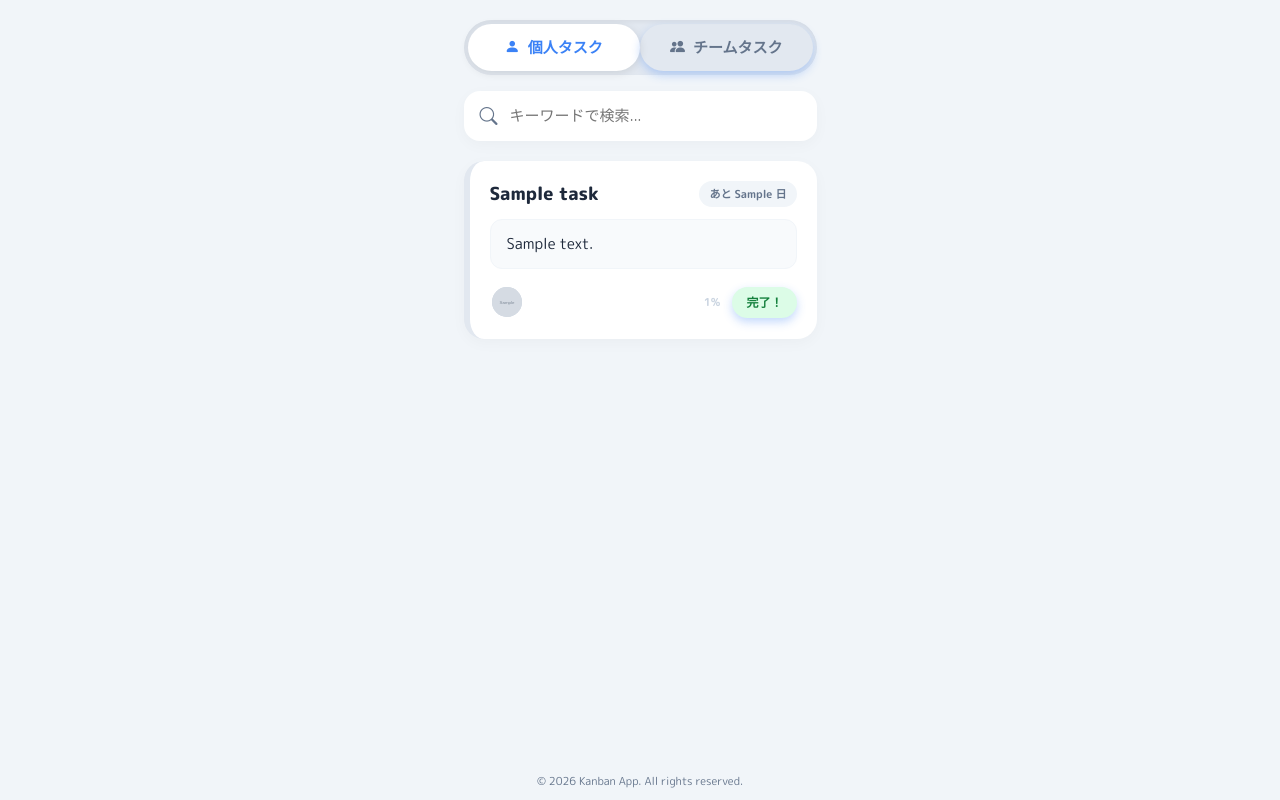
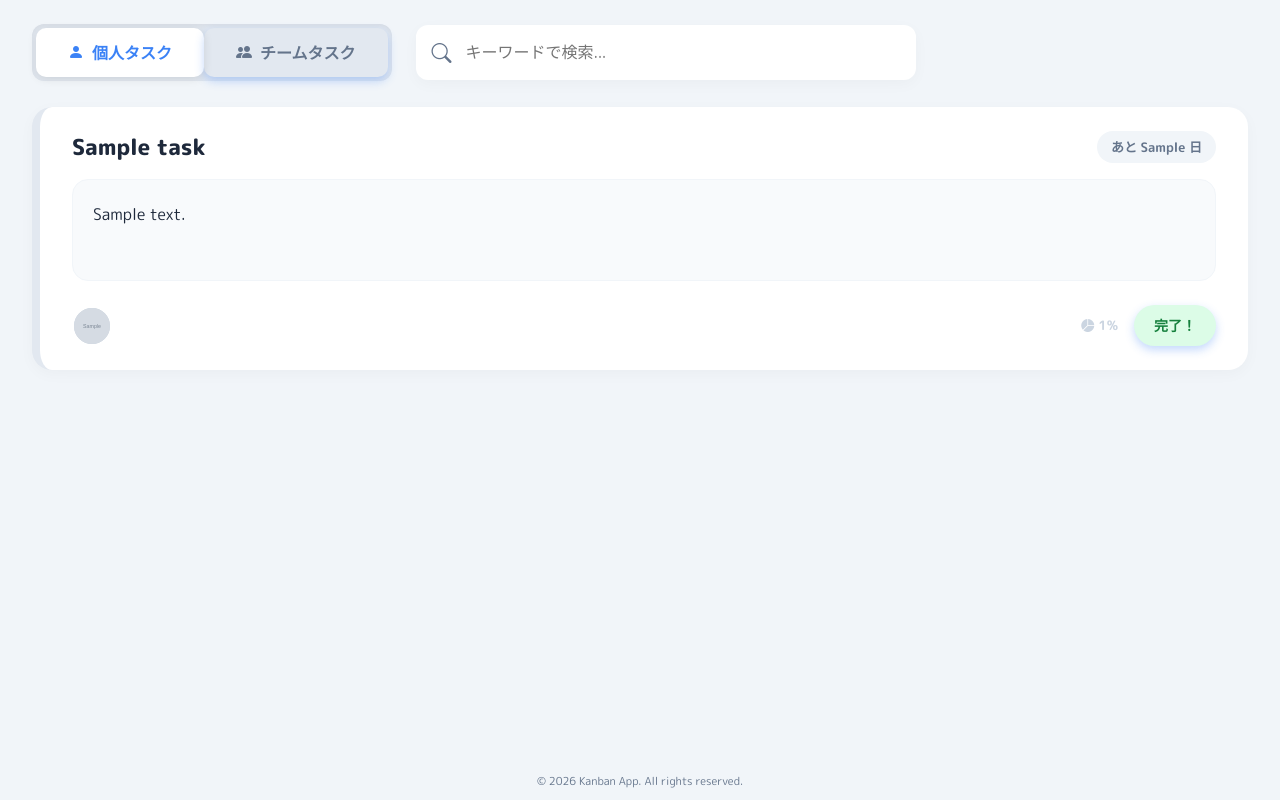
Before and after one commit to HJ-jyo/practice-webapp, a Django app: template tasks/templates/tasks/board.html in a window 1280 px wide. Run offline with Django 3.2, Linux system fonts and the light colour scheme; the template is opened without the code that fills it: most values are stand-ins (such as "Sample title", 1, 10 or a date in 2020); grey boxes marked "Sample" are stand-in pictures.

Commit message:
修正：視覚的要素をアップデート

```diff
--- a/tasks/templates/tasks/board.html
+++ b/tasks/templates/tasks/board.html
@@ -4,44 +4,50 @@
 <style>
     /* === レイアウト構成 === */
     .p-board-container {
-        max-width: 900px;
+        /* ★修正: PCでは幅制限をほぼ無くし、画面いっぱいに使う */
+        width: 100%;
+        max-width: 1600px; /* 超巨大モニタ用の上限のみ設定 */
         margin: 0 auto;
-        height: 100vh; /* 画面いっぱいの高さ */
+        height: 100vh;
         display: flex;
         flex-direction: column;
         box-sizing: border-box;
-        overflow: hidden; /* 全体スクロールは禁止（リストだけスクロールさせる） */
+        overflow: hidden;
     }
 
-    /* === 固定ヘッダーエリア (スイッチ & 検索) === */
+    /* === 固定ヘッダーエリア === */
     .board-header {
-        padding: 20px 16px 10px;
-        background: var(--main-bg); /* 背景色と同じにして透けないように */
-        flex-shrink: 0; /* 縮まないように */
+        padding: 24px 32px 16px; /* 余白を大きく */
+        background: var(--main-bg);
+        flex-shrink: 0;
         z-index: 10;
+        /* 横並びレイアウト (PC向け) */
+        display: flex;
+        align-items: center;
+        gap: 24px;
     }
 
-    /* 個人/チーム 切り替えスイッチ */
+    /* 個人/チーム 切り替えスイッチ (PC版は横幅を固定せず大きく) */
     .view-selector {
         display: flex;
         background: #e2e8f0;
-        border-radius: 50px;
+        border-radius: 12px;
         padding: 4px;
-        margin-bottom: 16px;
         box-shadow: inset 0 2px 4px rgba(0,0,0,0.05);
+        flex-shrink: 0; /* 縮ませない */
     }
     .selector-btn {
-        flex: 1;
-        padding: 12px 0;
-        border-radius: 40px;
+        padding: 12px 32px; /* ボタンのクリック範囲を拡大 */
+        border-radius: 10px;
         border: none;
         background: transparent;
         color: var(--text-sub);
         font-weight: 800;
-        font-size: 15px;
+        font-size: 16px; /* 文字サイズUP */
         cursor: pointer;
         transition: 0.2s;
-        display: flex; align-items: center; justify-content: center; gap: 8px;
+        display: flex; align-items: center; gap: 8px;
+        white-space: nowrap;
     }
     .selector-btn.active {
         background: white;
@@ -49,14 +55,19 @@
         box-shadow: 0 2px 10px rgba(0,0,0,0.1);
     }
 
-    /* 検索バー */
-    .search-form { position: relative; width: 100%; }
+    /* 検索バー (PC版は大きく) */
+    .search-form {
+        position: relative;
+        flex: 1; /* 残りの幅を使う */
+        max-width: 500px; /* 広がりすぎないように */
+    }
     .search-form input {
-        width: 100%; padding: 12px 16px 12px 44px;
-        border-radius: 16px; border: 2px solid white;
+        width: 100%; padding: 14px 20px 14px 48px; /* パディング拡大 */
+        border-radius: 12px; border: 2px solid white;
         background: white;
         box-shadow: 0 4px 15px rgba(0,0,0,0.03);
-        font-size: 15px; transition: 0.2s;
+        font-size: 16px; /* 文字サイズUP */
+        transition: 0.2s;
     }
     .search-form input:focus {
         border-color: var(--accent-color);
@@ -64,103 +75,128 @@
     }
     .search-form i {
         position: absolute; left: 16px; top: 50%; transform: translateY(-50%);
-        color: var(--text-sub); font-size: 18px;
+        color: var(--text-sub); font-size: 20px;
     }
 
     /* === スクロールエリア (タスクリスト) === */
     .task-scroll-area {
-        flex: 1; /* 残りの高さを全て使う */
-        overflow-y: auto; /* 縦スクロール */
-        padding: 10px 16px 100px; /* 下部はスマホナビ用に余白 */
-        -webkit-overflow-scrolling: touch; /* スマホで滑らかに */
+        flex: 1;
+        overflow-y: auto;
+        padding: 10px 32px 100px; /* 左右の余白を大きく確保 */
+        -webkit-overflow-scrolling: touch;
     }
 
-    /* スクロールバーのデザイン (Chrome/Safari) */
-    .task-scroll-area::-webkit-scrollbar { width: 6px; }
+    .task-scroll-area::-webkit-scrollbar { width: 8px; }
     .task-scroll-area::-webkit-scrollbar-thumb { background: #cbd5e1; border-radius: 10px; }
 
-    /* === タスクカードのデザイン === */
+    /* === ★タスクカードのデザイン (大幅サイズアップ) === */
     .c-task-row {
         background: white;
         border-radius: 20px;
-        padding: 20px;
-        margin-bottom: 20px;
+        padding: 24px 32px; /* パディングを拡大 */
+        margin-bottom: 24px; /* カード間の隙間を拡大 */
         box-shadow: 0 4px 15px rgba(0,0,0,0.03);
-        border-left: 6px solid #e2e8f0;
-        display: flex; flex-direction: column; gap: 12px;
+        border-left: 8px solid #e2e8f0; /* 左線を太く */
+        display: flex; flex-direction: column; gap: 16px; /* 要素間隔を拡大 */
         cursor: pointer;
         transition: transform 0.2s;
-        position: relative;
+        min-height: 160px; /* ★最小の高さを確保して潰れないようにする */
     }
-    .c-task-row:active { transform: scale(0.98); }
+    .c-task-row:hover { transform: translateY(-2px); box-shadow: 0 8px 25px rgba(0,0,0,0.08); }
 
     /* 緊急度カラー */
-    .urgency-red { border-left-color: #ef4444; background: linear-gradient(to right, #fff5f5, white 20%); }
-    .urgency-yellow { border-left-color: #f59e0b; background: linear-gradient(to right, #fffbeb, white 20%); }
+    .urgency-red { border-left-color: #ef4444; background: linear-gradient(to right, #fff5f5, white 15%); }
+    .urgency-yellow { border-left-color: #f59e0b; background: linear-gradient(to right, #fffbeb, white 15%); }
     .urgency-green { border-left-color: #10b981; }
 
-    /* ヘッダー: タイトル */
+    /* 上段: タイトルと期限 */
     .row-header {
         display: flex; justify-content: space-between; align-items: center;
     }
-    .task-title { font-size: 18px; font-weight: 800; color: var(--text-main); line-height: 1.4; }
+    .task-title {
+        font-size: 22px; /* ★フォントサイズ大幅UP */
+        font-weight: 800; color: var(--text-main); line-height: 1.4;
+    }
 
-    /* 期限バッジ */
     .due-badge {
-        font-size: 11px; font-weight: 700; padding: 4px 10px; border-radius: 50px;
-        background: #f1f5f9; color: var(--text-sub); display: flex; align-items: center; gap: 4px;
+        font-size: 13px; font-weight: 700; padding: 6px 14px; border-radius: 50px;
+        background: #f1f5f9; color: var(--text-sub); display: flex; align-items: center; gap: 6px;
         white-space: nowrap;
     }
     .due-alert { background: #fee2e2; color: #ef4444; }
 
-    /* ★メイン: 詳細文 (見やすく改良) */
+    /* 中段: 詳細ボックス */
     .task-desc-box {
         background: #f8fafc;
-        border-radius: 12px;
-        padding: 12px 16px;
-        font-size: 15px; /* 文字サイズUP */
+        border-radius: 16px;
+        padding: 20px; /* 余白拡大 */
+        font-size: 16px; /* 文字サイズUP */
         color: var(--text-main);
-        line-height: 1.6;
+        line-height: 1.8; /* 行間を広げて読みやすく */
         border: 1px solid #f1f5f9;
+        min-height: 60px; /* 空でも高さを確保 */
 
-        /* 3行表示制限 + 末尾省略 */
+        /* 3行制限 */
         display: -webkit-box;
         -webkit-line-clamp: 3;
         -webkit-box-orient: vertical;
         overflow: hidden;
     }
-    /* 詳細がない場合のプレースホルダー */
-    .no-desc { color: #94a3b8; font-style: italic; font-size: 13px; }
+    .no-desc { color: #94a3b8; font-style: italic; }
 
-    /* フッター: メンバーとおまけ% */
+    /* 下段: フッター */
     .row-footer {
         display: flex; justify-content: space-between; align-items: center;
-        margin-top: 4px;
+        margin-top: 8px;
     }
 
     .member-stack { display: flex; align-items: center; }
     .member-avatar {
-        width: 30px; height: 30px; border-radius: 50%; border: 2px solid white;
+        width: 36px; height: 36px; /* アイコンサイズ拡大 */
+        border-radius: 50%; border: 2px solid white;
         margin-right: -10px; background: #cbd5e1;
         display: flex; align-items: center; justify-content: center;
-        font-size: 10px; color: white; font-weight: bold; overflow: hidden;
+        font-size: 12px; color: white; font-weight: bold; overflow: hidden;
     }
     .member-avatar img { width: 100%; height: 100%; object-fit: cover; }
 
     .progress-mini {
-        font-size: 11px; font-weight: 700; color: #cbd5e1;
-        display: flex; align-items: center; gap: 4px;
+        font-size: 13px; font-weight: 700; color: #cbd5e1;
+        display: flex; align-items: center; gap: 4px; margin-right: 16px;
     }
 
-    /* ステータス変更ボタン (自分用) */
+    /* 自分のステータスボタン */
     .my-status-btn {
-        padding: 6px 14px; border-radius: 50px; font-size: 12px; font-weight: 700;
+        padding: 10px 20px; /* ボタンサイズ拡大 */
+        border-radius: 50px; font-size: 14px; font-weight: 700;
         border: none; cursor: pointer; transition: 0.2s;
     }
     .btn-todo { background: #f1f5f9; color: #64748b; }
     .btn-doing { background: #fef3c7; color: #d97706; }
     .btn-done { background: #dcfce7; color: #15803d; }
 
+    /* === スマホ用レスポンシブ (ここでPC用の設定を上書きして縮める) === */
+    @media (max-width: 768px) {
+        .board-header {
+            flex-direction: column; /* 縦並び */
+            align-items: stretch;
+            padding: 16px;
+            gap: 16px;
+        }
+        .view-selector { margin-bottom: 0; }
+        .selector-btn { flex: 1; justify-content: center; padding: 10px 0; font-size: 14px; }
+        .search-form { max-width: 100%; }
+
+        .task-scroll-area { padding: 10px 16px 100px; }
+
+        .c-task-row {
+            padding: 20px;
+            min-height: auto;
+        }
+        .task-title { font-size: 18px; }
+        .task-desc-box { font-size: 14px; padding: 12px; }
+        .member-avatar { width: 30px; height: 30px; }
+    }
 </style>
 
 <div class="p-board-container">
@@ -184,7 +220,7 @@
     <div class="task-scroll-area">
 
         {% if view_type == 'done' %}
-            <div style="margin-bottom: 16px; padding: 0 4px; font-weight:800; color:var(--text-sub);">
+            <div style="margin-bottom: 20px; font-weight:800; color:var(--text-sub); font-size:18px;">
                 <i class="bi bi-check-circle-fill"></i> 完了済みタスク一覧
             </div>
         {% endif %}
@@ -217,7 +253,7 @@
 
             <div class="row-footer">
                 <div class="member-stack">
-                    {% for assign in task.member_list.all|slice:":4" %}
+                    {% for assign in task.member_list.all|slice:":5" %}
                     <div class="member-avatar" title="{{ assign.user.username }}">
                         {% if assign.user.profile.icon %}
                             <img src="{{ assign.user.profile.icon.url }}">
@@ -226,14 +262,14 @@
                         {% endif %}
                     </div>
                     {% endfor %}
-                    {% if task.member_list.count > 4 %}
+                    {% if task.member_list.count > 5 %}
                     <div class="member-avatar" style="background:#64748b;">+</div>
                     {% endif %}
                 </div>
 
-                <div style="display:flex; align-items:center; gap:12px;">
+                <div style="display:flex; align-items:center;">
                     <div class="progress-mini">
-                        {{ task.progress_percent }}%
+                        <i class="bi bi-pie-chart-fill"></i> {{ task.progress_percent }}%
                     </div>
 
                     {% if view_type != 'done' %}
@@ -253,9 +289,10 @@
             </div>
         </div>
         {% empty %}
-            <div style="text-align:center; padding:60px 20px; color:var(--text-sub);">
-                <i class="bi bi-clipboard" style="font-size:48px; opacity:0.3; margin-bottom:16px; display:block;"></i>
-                表示するタスクはありません
+            <div style="text-align:center; padding:80px 20px; color:var(--text-sub);">
+                <i class="bi bi-clipboard-x" style="font-size:64px; opacity:0.3; margin-bottom:24px; display:block;"></i>
+                <p style="font-size:18px; font-weight:700;">表示するタスクはありません</p>
+                <p style="font-size:14px;">右下のボタンから新しいタスクを作成してみましょう</p>
             </div>
         {% endfor %}
     </div>
@@ -263,23 +300,17 @@
 </div>
 
 <script>
-    // === 初期表示制御 ===
+    // 初期表示設定
     document.addEventListener('DOMContentLoaded', () => {
-        // ページを開いたときは「個人タスク」をデフォルトにする
-        // ただし、検索中や完了画面では「すべて」を表示するなどの調整はお好みで
         const urlParams = new URLSearchParams(window.location.search);
         if (!urlParams.has('q')) {
-            // 検索していない時は「個人」をデフォルト選択
             setMode('personal', document.querySelector('.selector-btn'));
         } else {
-            // 検索時はすべて表示
             setMode('all', null);
         }
     });
 
-    // === 表示フィルタ切り替え ===
     function setMode(mode, btnElement) {
-        // ボタンの見た目切り替え
         if (btnElement) {
             document.querySelectorAll('.selector-btn').forEach(btn => btn.classList.remove('active'));
             btnElement.classList.add('active');
@@ -287,29 +318,18 @@
 
         const rows = document.querySelectorAll('.c-task-row');
         rows.forEach(row => {
-            const taskType = row.dataset.type; // 'personal' or 'team'
-
-            if (mode === 'all') {
-                row.style.display = 'flex';
-            } else if (mode === 'personal') {
-                // 個人のみ表示
-                if (taskType === 'personal') row.style.display = 'flex';
-                else row.style.display = 'none';
+            const taskType = row.dataset.type;
+            if (mode === 'all') row.style.display = 'flex';
+            else if (mode === 'personal') {
+                row.style.display = (taskType === 'personal') ? 'flex' : 'none';
             } else if (mode === 'team') {
-                // チームのみ表示
-                if (taskType === 'team') row.style.display = 'flex';
-                else row.style.display = 'none';
+                row.style.display = (taskType === 'team') ? 'flex' : 'none';
             }
         });
     }
 
-    // === Ajax ステータス更新 (前回のロジック維持) ===
     function updateStatus(taskId, status) {
-        // 'active' は完了から戻す時の便宜上の値。API側は 'todo' か 'doing' を期待するかもしれないので
-        // ここでは簡易的に 'todo' に戻すロジックにするか、API側で対応するか。
-        // 今回はシンプルに: 完了ボタン押下 -> todoに戻す(再開) という挙動にします
         if (status === 'active') status = 'doing';
-
         fetch("{% url 'api_update_status' %}", {
             method: 'POST',
             headers: {
@@ -320,11 +340,8 @@
         })
         .then(res => res.json())
         .then(data => {
-            if (data.status === 'success') {
-                location.reload();
-            } else {
-                alert('エラー: ' + data.message);
-            }
+            if (data.status === 'success') location.reload();
+            else alert('エラー: ' + data.message);
         });
     }
 </script>
```
